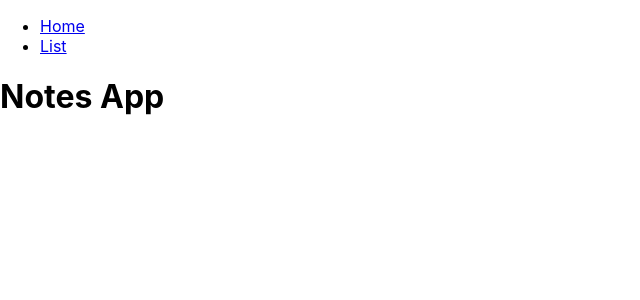
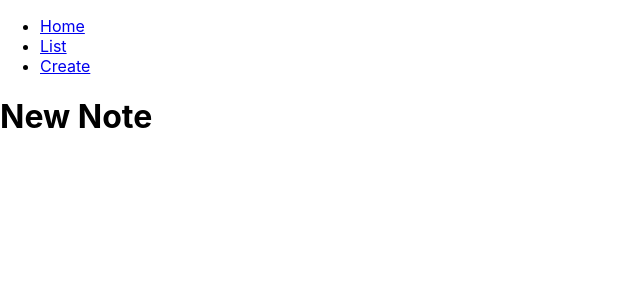
Before and after one commit to ShepherdBook/notes-app, a React (Create React App) app: page /create in a window 1280 px wide. Shown: the top 300 px of the page, without its empty margins (0-640 px from the left). Built offline with nearby package versions, Linux system fonts and the light colour scheme.

Commit message:
Init NoteCreate page w/navigation

```diff
--- a/src/App.js
+++ b/src/App.js
@@ -1,6 +1,7 @@
 import React from 'react';
 import NoteList from './NoteList';
 import { BrowserRouter, Link, Switch, Route } from 'react-router-dom';
+import NoteCreate from './NoteCreate';
 
 function App() {
 
@@ -24,10 +25,14 @@ function App() {
           <ul>
             <li><Link to='/'>Home</Link></li>
             <li><Link to='/notes'>List</Link></li>
+            <li><Link to='/new'>Create</Link></li>
           </ul>
         </nav>
 
         <Switch>
+          <Route path='/create'>
+            <NoteCreate />
+          </Route>
           <Route path='/notes'>
             <NoteList notes={notes} />
           </Route>
--- /dev/null
+++ b/src/NoteCreate.js
@@ -0,0 +1,9 @@
+import React from 'react';
+
+function NoteCreate() {
+    return(
+        <h1>New Note</h1>
+    )
+}
+
+export default NoteCreate
```
